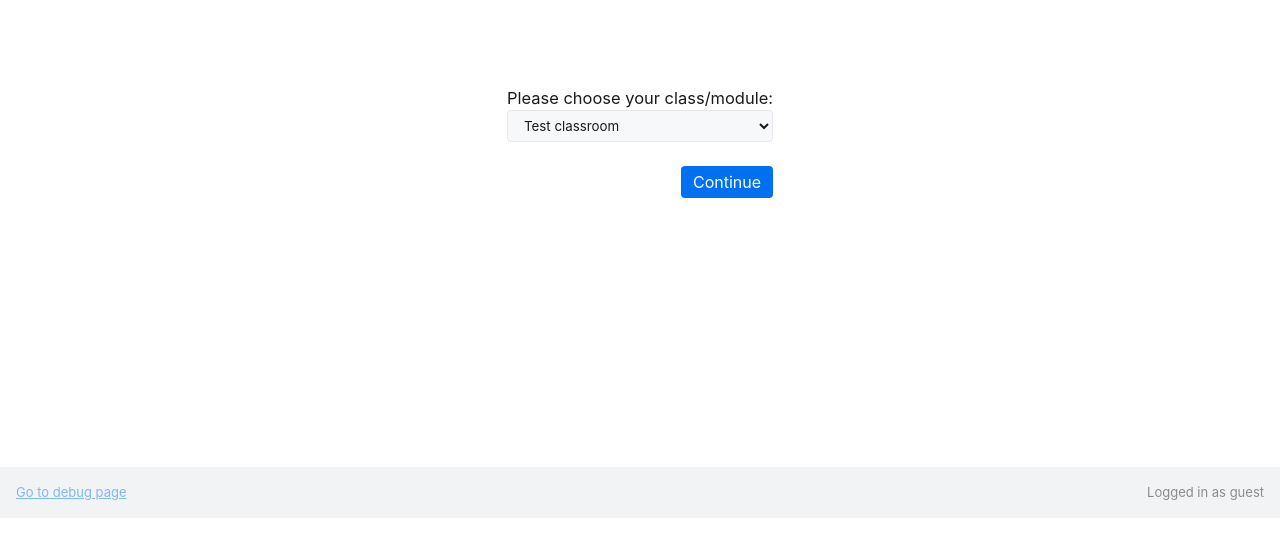
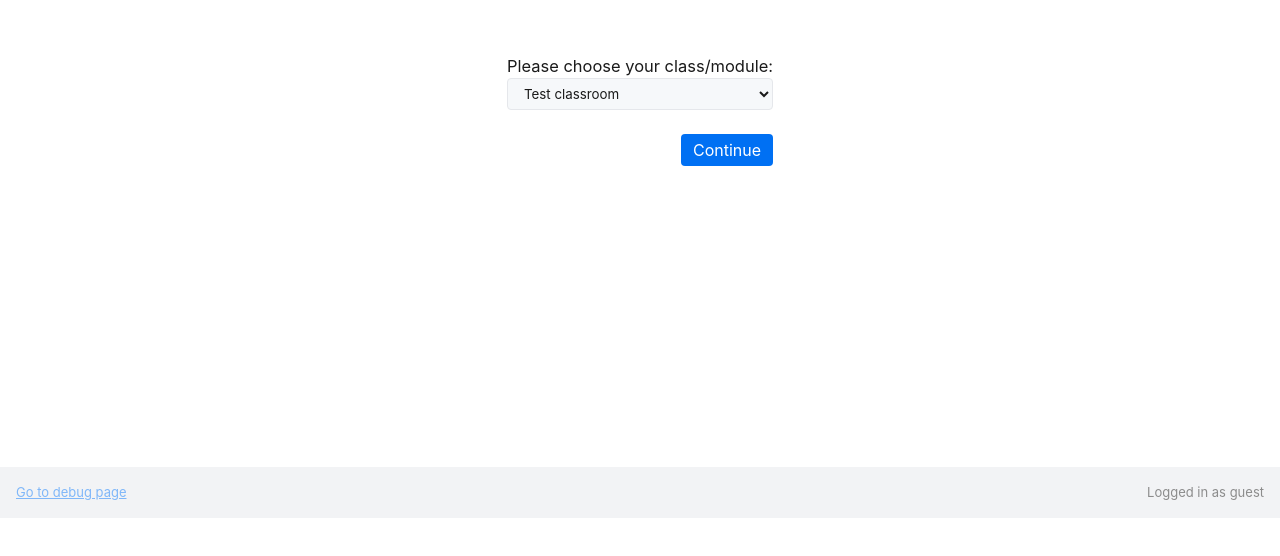
Before and after one commit to eddieantonio/oq, a SvelteKit app in the folder webapp/: page / in a window 1280 px wide. Shown: the part 282-838 px from the top of the page. After the commit the page ends 800 px from the top, so only its background shows below. Built offline with nearby package versions, Linux system fonts and the light colour scheme; no server answers.

Commit message:
change: misc improvements

```diff
--- a/webapp/src/routes/+page.svelte
+++ b/webapp/src/routes/+page.svelte
@@ -24,7 +24,16 @@
     .wrapper {
         display: grid;
         place-items: center;
-        min-height: 100vh;
+
+        position: absolute;
+        top: 0;
+        bottom: 0;
+        left: 0;
+        right: 0;
+    }
+
+    form {
+        max-width: 70ch;
     }
 
     .stacked {
--- a/webapp/src/routes/consent/[classroom]/+page.server.ts
+++ b/webapp/src/routes/consent/[classroom]/+page.server.ts
@@ -1,11 +1,10 @@
 import { error, redirect } from '@sveltejs/kit';
-import type { Actions } from './$types';
 import { makeNewParticipantId, type ClassroomId } from '$lib/server/participants';
 import { saveParticipant } from '$lib/server/database';
 
 import { StatusCodes } from 'http-status-codes';
 
-export const actions: Actions = {
+export const actions: import('./$types').Actions = {
     default: async ({ request, cookies }) => {
         const data = await request.formData();
 
--- a/webapp/src/routes/consent/[classroom]/+page.svelte
+++ b/webapp/src/routes/consent/[classroom]/+page.svelte
@@ -1,9 +1,8 @@
 <script lang="ts">
-    import type { PageData } from './$types';
     import ConsentCheckbox from '$lib/components/ConsentCheckbox.svelte';
     import ActionBar from '$lib/components/ActionBar.svelte';
 
-    export let data: PageData;
+    export let data: import('./$types').PageData;
 
     let style: 'checkbox' | 'bullet' = 'bullet';
 
--- a/webapp/src/routes/information/[classroom]/+page.svelte
+++ b/webapp/src/routes/information/[classroom]/+page.svelte
@@ -1,7 +1,6 @@
 <script lang="ts">
     import ActionBar from '$lib/components/ActionBar.svelte';
-    import type { PageData } from './$types';
-    export let data: PageData;
+    export let data: import('./$types').PageData;
 </script>
 
 <header>
--- a/webapp/src/routes/questionnaire/+page.svelte
+++ b/webapp/src/routes/questionnaire/+page.svelte
@@ -4,6 +4,8 @@
 
     import LikertScale from '$lib/components/LikertScale.svelte';
     import ShortAnswer from '$lib/components/ShortAnswer.svelte';
+
+    let totalExperience = 0;
 </script>
 
 <!-- This is the questionnaire for now. Eventually I will refactor this to have its own page. -->
@@ -21,7 +23,7 @@
             min="0"
             max="100"
             step="1"
-            value="0"
+            bind:value={totalExperience}
         />
     </div>
 
@@ -32,7 +34,7 @@
             id="python-experience"
             name="python-experience"
             min="0"
-            max="100"
+            max={totalExperience}
             step="1"
             value="0"
         />
```
